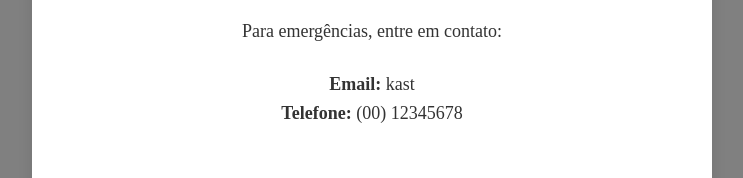
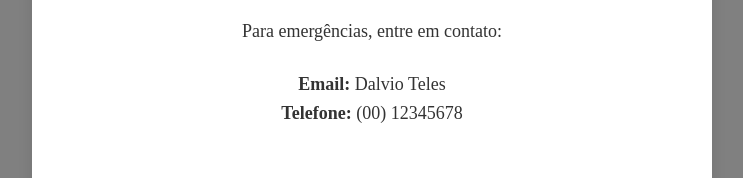
Before and after one commit to JCa12s/KastSiteTeste, a plain HTML site: page index.html in a window 1280 px wide. Shown: the part 565-743 px from the top of the page, without its empty margins (268-1011 px from the left). Drawn offline with Linux system fonts and the light colour scheme.

Commit message:
Update index.html

```diff
--- a/index.html
+++ b/index.html
@@ -89,7 +89,7 @@
 
         <div class="contact">
             <p>Para emergências, entre em contato:</p>
-            <p><strong>Email:</strong> kast<br>
+            <p><strong>Email:</strong> Dalvio Teles<br>
             <strong>Telefone:</strong> (00) 12345678</p>
         </div>
     </div>
```
